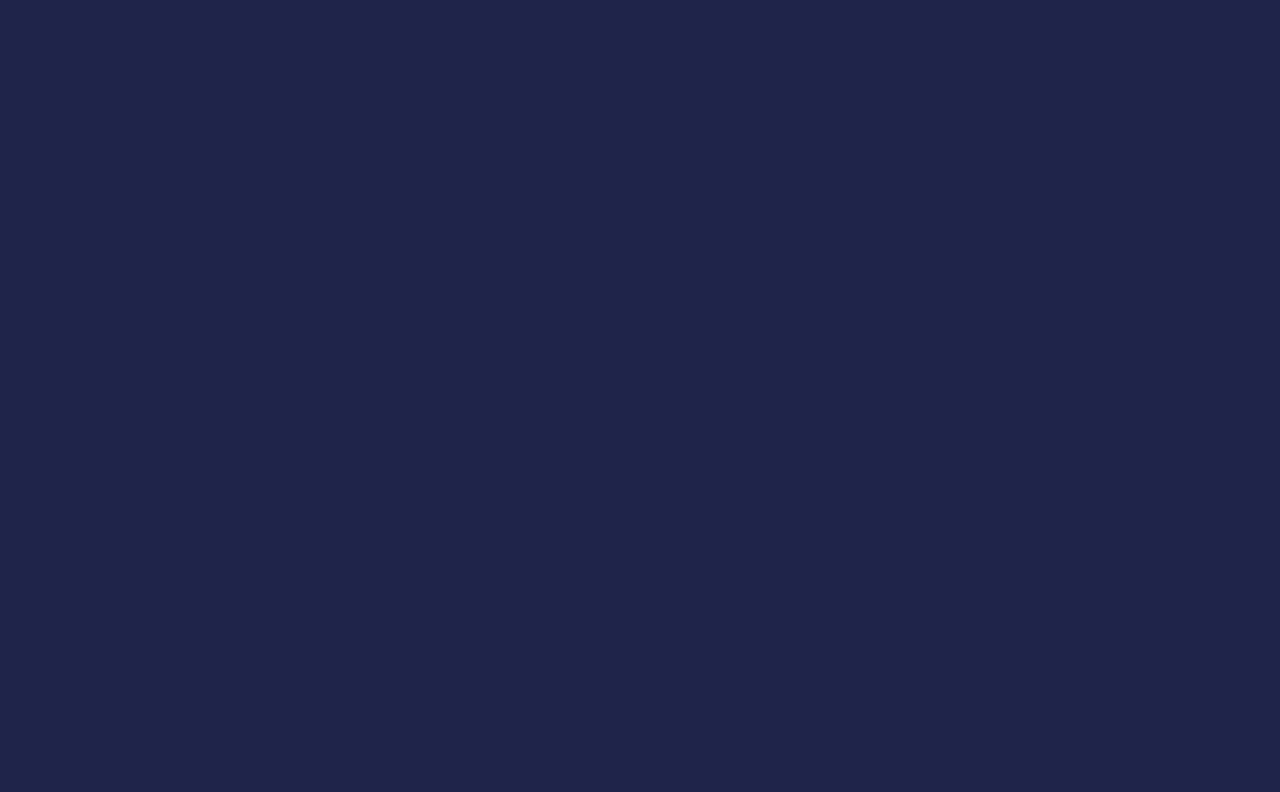
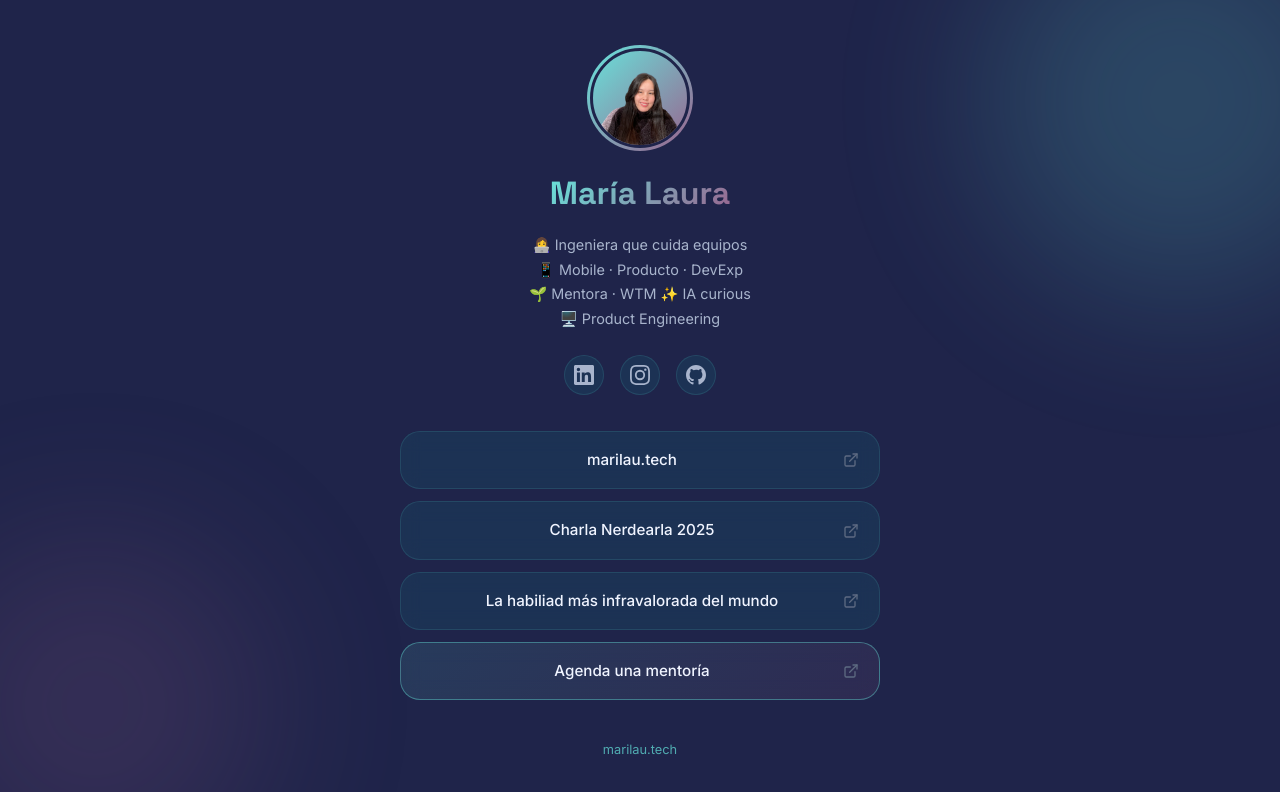
Before and after one commit to marlaurita/mi-web, a React (Vite) app: page /links in a window 1280 px wide. Before the commit this address had no page. Shown: the top 792 px of the page. Built offline with nearby package versions, Linux system fonts and the light colour scheme.

Commit message:
feat: add links page

```diff
--- a/src/App.jsx
+++ b/src/App.jsx
@@ -8,6 +8,7 @@ import Community from './components/Community/Community'
 import Contact   from './components/Contact/Contact'
 import Footer    from './components/Footer/Footer'
 import BlogPost  from './pages/BlogPost/BlogPost'
+import Links     from './pages/Links/Links'
 
 function Home() {
   return (
@@ -32,6 +33,7 @@ export default function App() {
       <Routes>
         <Route path="/"            element={<Home />} />
         <Route path="/blog/:slug"  element={<BlogPost />} />
+        <Route path="/links"       element={<Links />} />
       </Routes>
     </BrowserRouter>
   )
--- /dev/null
+++ b/src/pages/Links/Links.css
@@ -0,0 +1,208 @@
+/* ============================================================
+   LINKS PAGE — Linktree-style, same design system as marilau.tech
+   ============================================================ */
+
+.links-page {
+  min-height: 100vh;
+  background-color: var(--color-navy);
+  display: flex;
+  align-items: flex-start;
+  justify-content: center;
+  padding: 48px 20px 64px;
+  position: relative;
+  overflow: hidden;
+}
+
+/* Decorative blobs */
+.links-bg-blob {
+  position: fixed;
+  border-radius: 50%;
+  filter: blur(80px);
+  opacity: 0.18;
+  pointer-events: none;
+  z-index: 0;
+}
+
+.links-bg-blob--1 {
+  width: 400px;
+  height: 400px;
+  background: var(--color-cyan);
+  top: -100px;
+  right: -100px;
+}
+
+.links-bg-blob--2 {
+  width: 350px;
+  height: 350px;
+  background: var(--color-purple);
+  bottom: -80px;
+  left: -80px;
+}
+
+/* Container */
+.links-container {
+  position: relative;
+  z-index: 1;
+  width: 100%;
+  max-width: 480px;
+  display: flex;
+  flex-direction: column;
+  align-items: center;
+  gap: 0;
+}
+
+/* Avatar */
+.links-avatar-wrap {
+  margin-bottom: 20px;
+  position: relative;
+}
+
+.links-avatar-wrap::before {
+  content: '';
+  position: absolute;
+  inset: -3px;
+  border-radius: 50%;
+  background: linear-gradient(135deg, var(--color-cyan), var(--color-purple));
+  z-index: -1;
+}
+
+.links-avatar {
+  width: 100px;
+  height: 100px;
+  border-radius: 50%;
+  object-fit: cover;
+  display: block;
+  border: 3px solid var(--color-navy);
+}
+
+/* Name */
+.links-name {
+  font-family: 'Space Grotesk', sans-serif;
+  font-size: 2rem;
+  font-weight: 700;
+  margin: 0 0 14px;
+  text-align: center;
+}
+
+/* Bio */
+.links-bio {
+  text-align: center;
+  color: var(--color-textSecondary);
+  font-family: 'Inter', sans-serif;
+  font-size: 0.9rem;
+  line-height: 1.7;
+  margin-bottom: 24px;
+}
+
+.links-bio p {
+  margin: 0;
+}
+
+/* Social icons */
+.links-socials {
+  display: flex;
+  gap: 16px;
+  margin-bottom: 36px;
+}
+
+.links-social-icon {
+  width: 40px;
+  height: 40px;
+  border-radius: 50%;
+  border: 1px solid var(--color-borderSubtle);
+  background: var(--color-bgCard);
+  color: var(--color-textSecondary);
+  display: flex;
+  align-items: center;
+  justify-content: center;
+  transition: color 0.2s, border-color 0.2s, background 0.2s, transform 0.2s;
+  text-decoration: none;
+}
+
+.links-social-icon:hover {
+  color: var(--color-cyan);
+  border-color: var(--color-borderAccent);
+  background: var(--color-bgCardHover);
+  transform: translateY(-2px);
+}
+
+/* Link cards */
+.links-list {
+  display: flex;
+  flex-direction: column;
+  gap: 12px;
+  width: 100%;
+}
+
+.links-card {
+  display: flex;
+  align-items: center;
+  justify-content: space-between;
+  padding: 16px 20px;
+  border-radius: var(--radius-lg, 20px);
+  border: 1px solid var(--color-borderSubtle);
+  background: var(--color-bgCard);
+  color: var(--color-textPrimary);
+  text-decoration: none;
+  font-family: 'Inter', sans-serif;
+  font-size: 0.95rem;
+  font-weight: 500;
+  backdrop-filter: blur(10px);
+  transition: background 0.2s, border-color 0.2s, transform 0.2s;
+}
+
+.links-card:hover {
+  background: var(--color-bgCardHover);
+  border-color: var(--color-borderAccent);
+  transform: translateY(-2px);
+}
+
+.links-card--highlight {
+  border-color: rgba(102, 230, 221, 0.4);
+  background: linear-gradient(
+    135deg,
+    rgba(102, 230, 221, 0.12),
+    rgba(154, 97, 141, 0.12)
+  );
+}
+
+.links-card--highlight:hover {
+  background: linear-gradient(
+    135deg,
+    rgba(102, 230, 221, 0.22),
+    rgba(154, 97, 141, 0.22)
+  );
+}
+
+.links-card-label {
+  flex: 1;
+  text-align: center;
+}
+
+.links-card-icon {
+  color: var(--color-textMuted);
+  flex-shrink: 0;
+}
+
+.links-card:hover .links-card-icon {
+  color: var(--color-cyan);
+}
+
+/* Footer */
+.links-footer {
+  margin-top: 40px;
+  font-family: 'Inter', sans-serif;
+  font-size: 0.8rem;
+  color: var(--color-textMuted);
+}
+
+.links-footer-brand {
+  color: var(--color-cyan);
+  text-decoration: none;
+  opacity: 0.7;
+  transition: opacity 0.2s;
+}
+
+.links-footer-brand:hover {
+  opacity: 1;
+}
--- /dev/null
+++ b/src/pages/Links/Links.jsx
@@ -0,0 +1,127 @@
+import { ExternalLink } from 'lucide-react'
+import './Links.css'
+
+const LINKS = [
+  {
+    id: 'web',
+    label: 'marilau.tech',
+    href: 'https://marilau.tech',
+  },
+  {
+    id: 'nerdearla',
+    label: 'Charla Nerdearla 2025',
+    href: 'https://www.youtube.com/watch?v=gwe3Xr1l_tU&list=PLTTdzfRyGY1vG5T43-_QCjTLzpRTgrBr-',
+  },
+  {
+    id: 'devto',
+    label: 'La habiliad más infravalorada del mundo',
+    href: 'https://dev.to/marilau-tech/la-habilidad-mas-infravalorada-del-mundo-profesional-dar-y-recibir-mentoria-5dmh',
+  },
+  {
+    id: 'mentoria',
+    label: 'Agenda una mentoría',
+    href: 'https://marilau.tech/#mentoring',
+    highlight: true,
+  },
+]
+
+const SOCIALS = [
+  {
+    id: 'linkedin',
+    href: 'https://linkedin.com/in/marilautech',
+    label: 'LinkedIn',
+    icon: (
+      <svg viewBox="0 0 24 24" fill="currentColor" width="20" height="20">
+        <path d="M20.447 20.452h-3.554v-5.569c0-1.328-.027-3.037-1.852-3.037-1.853 0-2.136 1.445-2.136 2.939v5.667H9.351V9h3.414v1.561h.046c.477-.9 1.637-1.85 3.37-1.85 3.601 0 4.267 2.37 4.267 5.455v6.286zM5.337 7.433a2.062 2.062 0 01-2.063-2.065 2.064 2.064 0 112.063 2.065zm1.782 13.019H3.555V9h3.564v11.452zM22.225 0H1.771C.792 0 0 .774 0 1.729v20.542C0 23.227.792 24 1.771 24h20.451C23.2 24 24 23.227 24 22.271V1.729C24 .774 23.2 0 22.222 0h.003z" />
+      </svg>
+    ),
+  },
+  {
+    id: 'instagram',
+    href: 'https://instagram.com/marilau.tech',
+    label: 'Instagram',
+    icon: (
+      <svg viewBox="0 0 24 24" fill="currentColor" width="20" height="20">
+        <path d="M12 2.163c3.204 0 3.584.012 4.85.07 3.252.148 4.771 1.691 4.919 4.919.058 1.265.069 1.645.069 4.849 0 3.205-.012 3.584-.069 4.849-.149 3.225-1.664 4.771-4.919 4.919-1.266.058-1.644.07-4.85.07-3.204 0-3.584-.012-4.849-.07-3.26-.149-4.771-1.699-4.919-4.92-.058-1.265-.07-1.644-.07-4.849 0-3.204.013-3.583.07-4.849.149-3.227 1.664-4.771 4.919-4.919 1.266-.057 1.645-.069 4.849-.069zM12 0C8.741 0 8.333.014 7.053.072 2.695.272.273 2.69.073 7.052.014 8.333 0 8.741 0 12c0 3.259.014 3.668.072 4.948.2 4.358 2.618 6.78 6.98 6.98C8.333 23.986 8.741 24 12 24c3.259 0 3.668-.014 4.948-.072 4.354-.2 6.782-2.618 6.979-6.98.059-1.28.073-1.689.073-4.948 0-3.259-.014-3.667-.072-4.947-.196-4.354-2.617-6.78-6.979-6.98C15.668.014 15.259 0 12 0zm0 5.838a6.162 6.162 0 100 12.324 6.162 6.162 0 000-12.324zM12 16a4 4 0 110-8 4 4 0 010 8zm6.406-11.845a1.44 1.44 0 100 2.881 1.44 1.44 0 000-2.881z" />
+      </svg>
+    ),
+  },
+  {
+    id: 'github',
+    href: 'https://github.com/marlaurita',
+    label: 'GitHub',
+    icon: (
+      <svg viewBox="0 0 24 24" fill="currentColor" width="20" height="20">
+        <path d="M12 0C5.374 0 0 5.373 0 12c0 5.302 3.438 9.8 8.207 11.387.599.111.793-.261.793-.577v-2.234c-3.338.726-4.033-1.416-4.033-1.416-.546-1.387-1.333-1.756-1.333-1.756-1.089-.745.083-.729.083-.729 1.205.084 1.839 1.237 1.839 1.237 1.07 1.834 2.807 1.304 3.492.997.107-.775.418-1.305.762-1.604-2.665-.305-5.467-1.334-5.467-5.931 0-1.311.469-2.381 1.236-3.221-.124-.303-.535-1.524.117-3.176 0 0 1.008-.322 3.301 1.23A11.509 11.509 0 0112 5.803c1.02.005 2.047.138 3.006.404 2.291-1.552 3.297-1.23 3.297-1.23.653 1.653.242 2.874.118 3.176.77.84 1.235 1.911 1.235 3.221 0 4.609-2.807 5.624-5.479 5.921.43.372.823 1.102.823 2.222v3.293c0 .319.192.694.801.576C20.566 21.797 24 17.3 24 12c0-6.627-5.373-12-12-12z" />
+      </svg>
+    ),
+  },
+]
+
+export default function Links() {
+  return (
+    <div className="links-page">
+      <div className="links-bg-blob links-bg-blob--1" />
+      <div className="links-bg-blob links-bg-blob--2" />
+
+      <main className="links-container">
+        {/* Avatar */}
+        <div className="links-avatar-wrap">
+          <img
+            src="/profile.png"
+            alt="María Laura"
+            className="links-avatar"
+          />
+        </div>
+
+        {/* Name & bio */}
+        <h1 className="links-name gradient-text">María Laura</h1>
+        <div className="links-bio">
+          <p>👩‍💻 Ingeniera que cuida equipos</p>
+          <p>📱 Mobile · Producto · DevExp</p>
+          <p>🌱 Mentora · WTM ✨ IA curious</p>
+          <p>🖥️ Product Engineering</p>
+        </div>
+
+        {/* Social icons */}
+        <div className="links-socials">
+          {SOCIALS.map((s) => (
+            <a
+              key={s.id}
+              href={s.href}
+              target="_blank"
+              rel="noopener noreferrer"
+              aria-label={s.label}
+              className="links-social-icon"
+            >
+              {s.icon}
+            </a>
+          ))}
+        </div>
+
+        {/* Link cards */}
+        <div className="links-list">
+          {LINKS.map((link) => (
+            <a
+              key={link.id}
+              href={link.href}
+              target="_blank"
+              rel="noopener noreferrer"
+              className={`links-card ${link.highlight ? 'links-card--highlight' : ''}`}
+            >
+              <span className="links-card-label">{link.label}</span>
+              <ExternalLink size={16} className="links-card-icon" />
+            </a>
+          ))}
+        </div>
+
+        {/* Footer */}
+        <p className="links-footer">
+          <a href="https://marilau.tech" className="links-footer-brand">
+            marilau.tech
+          </a>
+        </p>
+      </main>
+    </div>
+  )
+}
```
Also changed, not shown: 1 other file (tests, documents, lock files or other folders).
